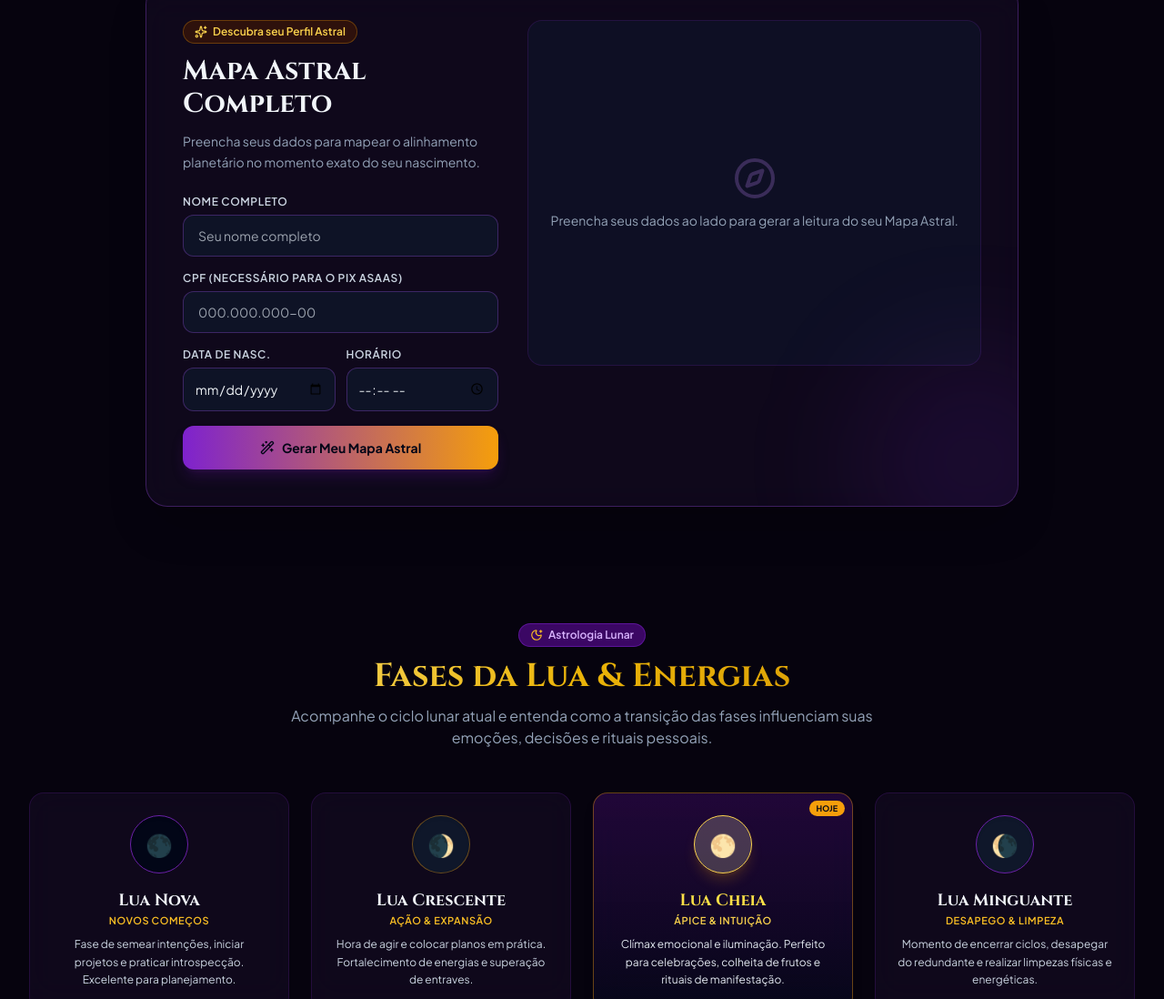
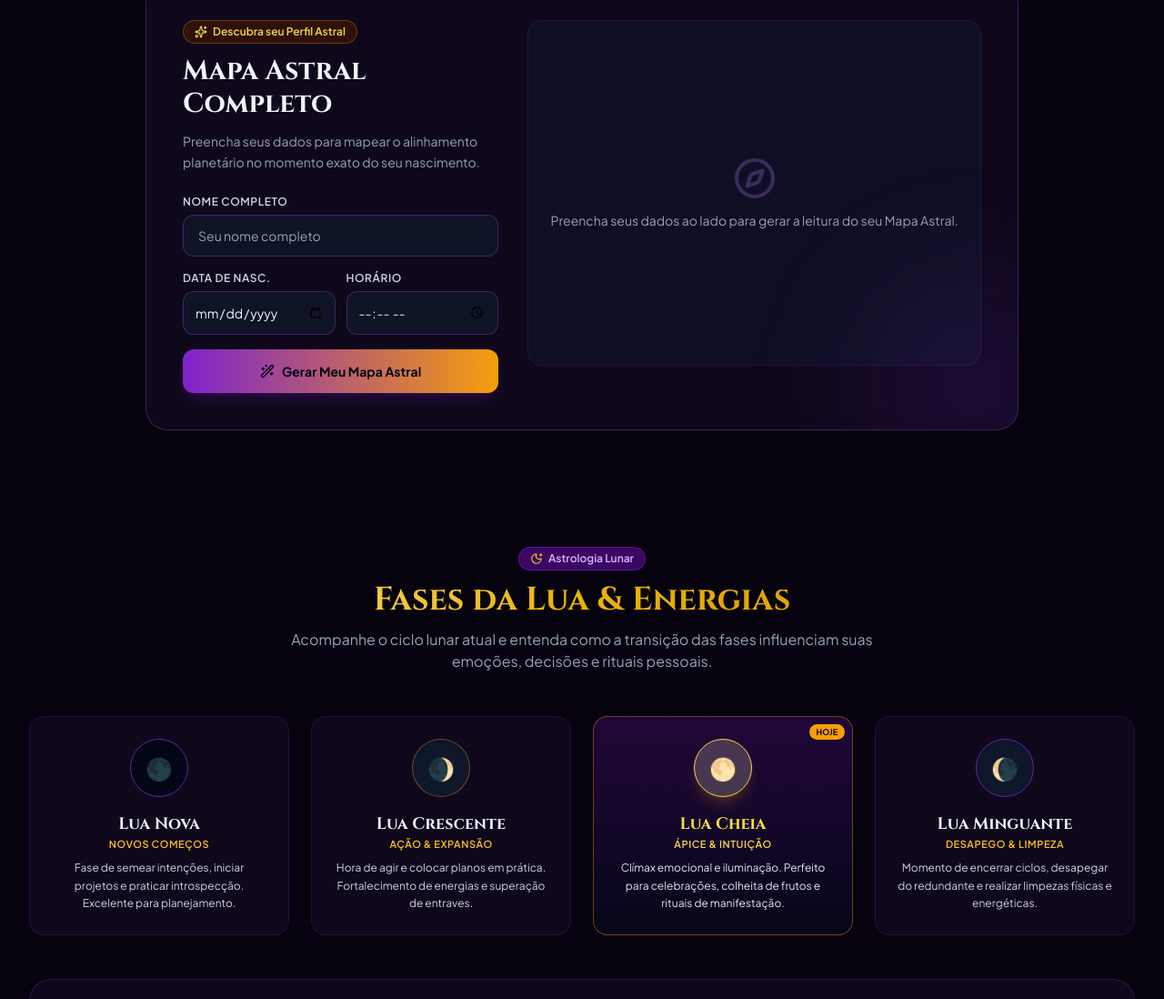
Before and after one commit to gbrasil0997-oss/Ex-qi, a website: page public/index.html in a window 1280 px wide. Shown: the part 2479-3577 px from the top of the page at 91% size. Drawn offline with nearby package versions, Linux system fonts and the light colour scheme.

Commit message:
Atualizar o index.html

```diff
--- a/public/index.html
+++ b/public/index.html
@@ -321,8 +321,7 @@
                             <input type="text" id="user-fullname" required placeholder="Seu nome completo" class="w-full px-4 py-3 rounded-xl bg-slate-900/80 border border-purple-500/30 text-slate-100 text-sm focus:outline-none focus:border-amber-400 transition-colors">
                         </div>
                         <div>
-                            <label class="block text-xs font-semibold text-slate-300 uppercase tracking-wider mb-1.5">CPF (Necessário para o Pix Asaas)</label>
-                            <input type="text" id="user-cpf" required placeholder="000.000.000-00" class="w-full px-4 py-3 rounded-xl bg-slate-900/80 border border-purple-500/30 text-slate-100 text-sm focus:outline-none focus:border-amber-400 transition-colors">
+
                         </div>
                         <div class="grid grid-cols-2 gap-3">
                             <div>
```
